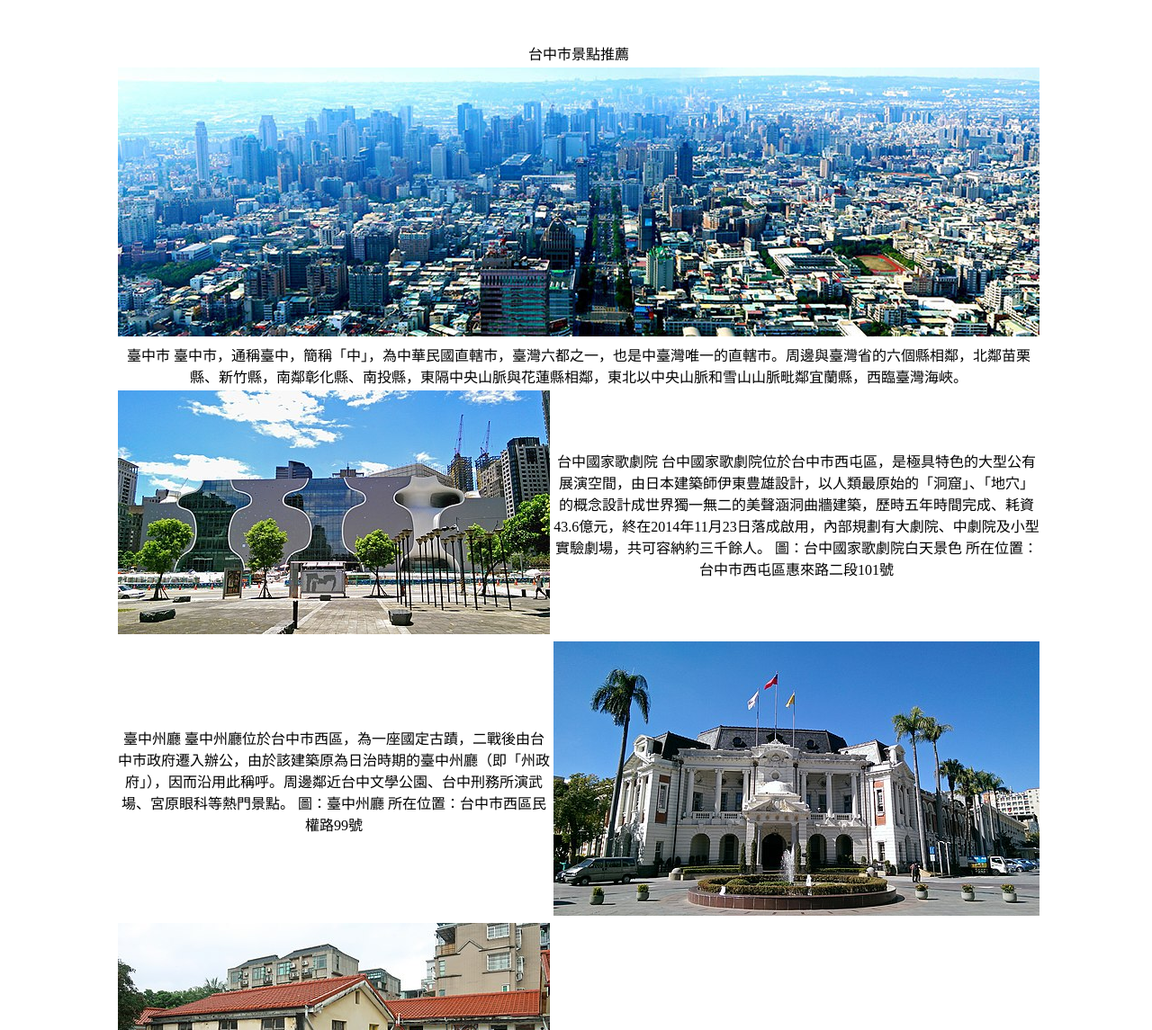
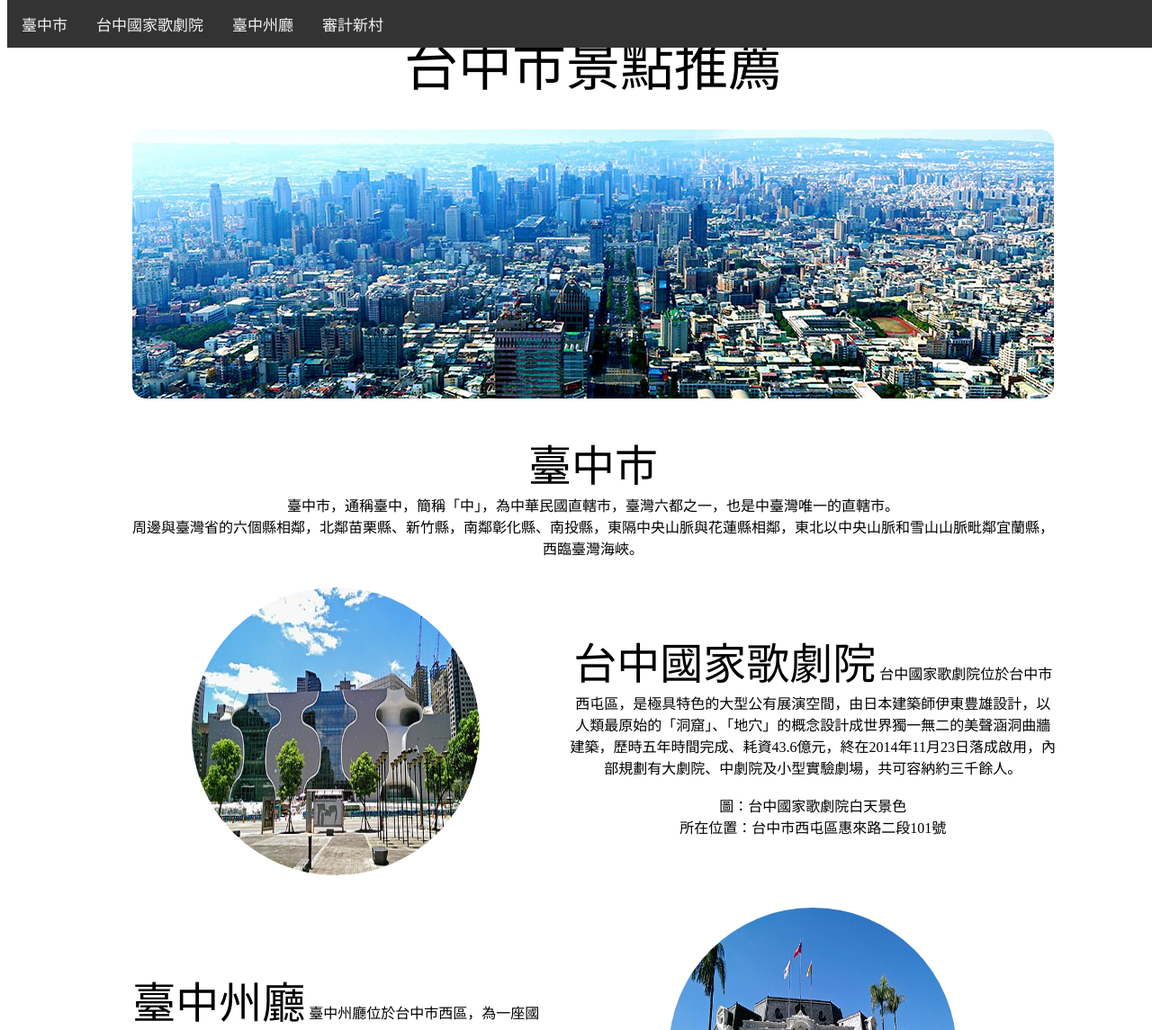
Before and after one commit to Azh10707/hw1, a plain HTML site: page index.html in a window 1280 px wide. Shown: the top 1145 px of the page at 90% size. Drawn offline with Linux system fonts and the light colour scheme.

Commit message:
Add files via upload

```diff
--- a/index.html
+++ b/index.html
@@ -11,7 +11,7 @@
               .img1 { border-radius: 50%; width:320px; height:320px; }
               .img2 { border-radius: 15px }
 
-              td { text-align: center; pudding: 10px;}
+              td { text-align: center; padding: 15px;}
 
               .font1 { font-size:60px; }
               .font2 { font-size:48px; }
@@ -20,75 +20,115 @@
               .font1:hover { background-color: black; color: white; }
               .font2:hover { background-color: black; color: white; }
 
+              .navbar {
+                overflow: hidden;
+                background-color: #333;
+                position: fixed;
+                top: 0;
+                width: 100%;}
+
+              .navbar a {
+                float: left;
+                display: block;
+                color: #f2f2f2;
+                text-align: center;
+                padding: 14px 16px;
+                text-decoration: none;
+                font-size: 17px;}
+
+              .navbar a:hover {
+                background: #ddd;
+                color: black;}
+
+              .main {
+                padding: 16px;
+                margin-top: 30px;
+                height: 1500px; /* Used in this example to enable scrolling */}
+
+
+
 
        </style>
 
 </head>
+
 <body>
+<div class="navbar">
+  <a href="#t1">臺中市</a>
+  <a href="#t2">台中國家歌劇院</a>
+  <a href="#t3">臺中州廳</a>
+  <a href="#t4">審計新村</a>
+</div>
 
 <div class="container">
 
        <table>
  	<tr>
- 		<td colspan="2">台中市景點推薦</td>
+ 		<td colspan="2"><font class="font1">台中市景點推薦</font></td>
  	</tr>
        <tr>
               <td colspan="2">
-                     <img src="00.jpeg">
+                     <img class="img2" src="00.jpeg">
               </td>
        </tr>
 
  	<tr>
  		<td colspan="2">
-                     臺中市
-
-                     臺中市，通稱臺中，簡稱「中」，為中華民國直轄市，臺灣六都之一，也是中臺灣唯一的直轄市。周邊與臺灣省的六個縣相鄰，北鄰苗栗縣、新竹縣，南鄰彰化縣、南投縣，東隔中央山脈與花蓮縣相鄰，東北以中央山脈和雪山山脈毗鄰宜蘭縣，西臨臺灣海峽。
+                     <font id="t1" class="font2">臺中市</font>
+                     <br>
+                     臺中市，通稱臺中，簡稱「中」，為中華民國直轄市，臺灣六都之一，也是中臺灣唯一的直轄市。
+                     <br>
+                     周邊與臺灣省的六個縣相鄰，北鄰苗栗縣、新竹縣，南鄰彰化縣、南投縣，東隔中央山脈與花蓮縣相鄰，東北以中央山脈和雪山山脈毗鄰宜蘭縣，西臨臺灣海峽。
               </td>
-
  	</tr>
  	<tr>
  		<td>
-                <img src="01.jpeg">
+                <img class="img1" src="01.jpeg">
               </td>
               <td>
- 	            台中國家歌劇院
+                     <font id="t2" class="font2">台中國家歌劇院</font>
                       台中國家歌劇院位於台中市西屯區，是極具特色的大型公有展演空間，由日本建築師伊東豊雄設計，以人類最原始的「洞窟」、「地穴」的概念設計成世界獨一無二的美聲涵洞曲牆建築，歷時五年時間完成、耗資43.6億元，終在2014年11月23日落成啟用，內部規劃有大劇院、中劇院及小型實驗劇場，共可容納約三千餘人。
-
+                      <br>
+                      <br>
                       圖：台中國家歌劇院白天景色
-
+                      <br>
                       所在位置：台中市西屯區惠來路二段101號
                </td>
  	</tr>
  	<tr>
- 		<td>臺中州廳
+ 		<td>
+                     <font id="t3" class="font2">臺中州廳</font>
                      臺中州廳位於台中市西區，為一座國定古蹟，二戰後由台中市政府遷入辦公，由於該建築原為日治時期的臺中州廳（即「州政府」），因而沿用此稱呼。周邊鄰近台中文學公園、台中刑務所演武場、宮原眼科等熱門景點。
-
+                     <br>
                       圖：臺中州廳
-
+                     <br>
                       所在位置：台中市西區民權路99號
               </td>
  		<td>
-                   <img src="02.jpeg">
+                   <img class="img1" src="02.jpeg">
               </td>
  	</tr>
  	<tr>
  		<td>
-                     <img src="03.jpeg">
+                   <img class="img1" src="03.jpeg">
               </td>
               <td>
- 		    審計新村
+                     <font id="t4" class="font2">審計新村</font>
                      審計新村位於台中市西區，原為臺灣省政府審計處員工宿舍，在凍省之後成了閒置空間荒廢多年，近年配合台中市政府勞工局「摘星青年、築夢台中」創業基地進駐計畫，重新規劃轉型成為創業基地與文創園區。
-
+                     <br>
                       圖：審計新村
-
+                     <br>
                      所在位置：台中市西區民生路368巷
         	</td>
  	</tr>
  	<tr>
- 		<td colspan="2" style="background-color: gray; color:white;">
+ 		<td colspan="2">
+
                      <br>
                      <br>
-                     網頁設計 411002035 王建智 </td>
+
+                     <iframe src="https://www.google.com/maps/d/embed?mid=1JjF1c7Xd8yxpjDRD58TzHSZI9GL0ZUQ&ehbc=2E312F" width="1024" height="600"></iframe>
+
                      <br>
                      <br>
 
```
